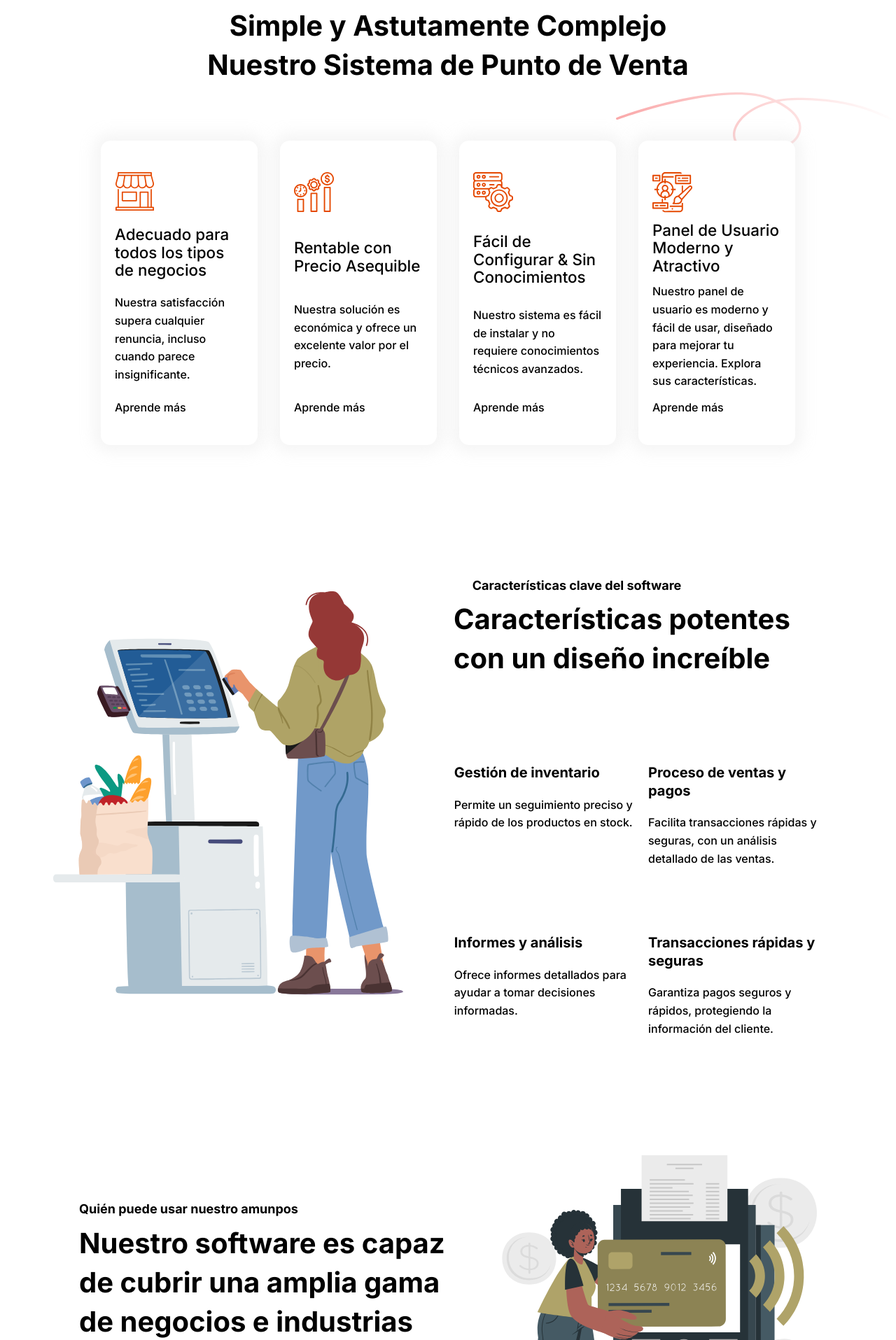
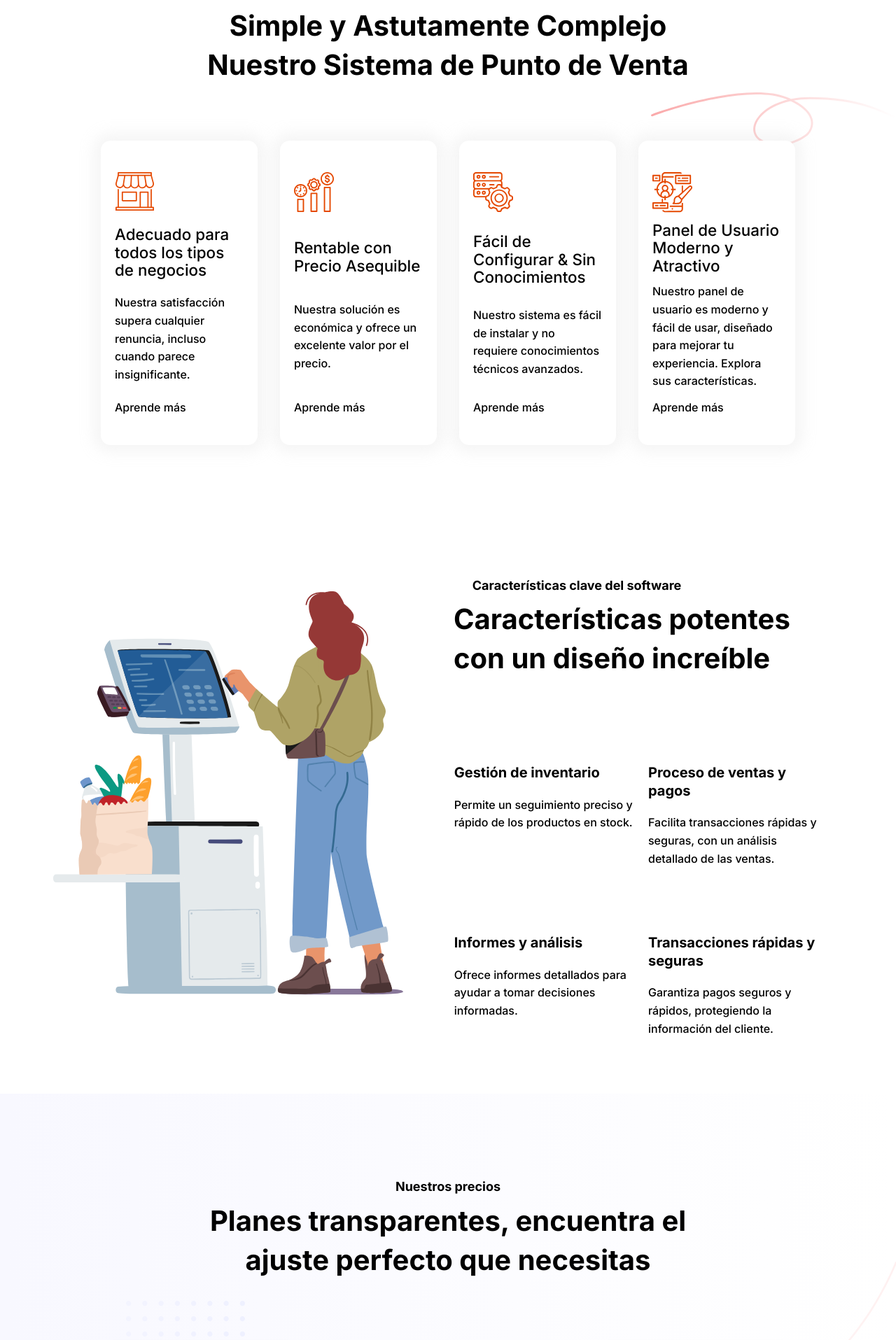
Before and after one commit to Aegox/amunpos-website, a Next.js app: page / in a window 1280 px wide. Shown: the part 965-2880 px from the top of the page at 70% size. Built offline with nearby package versions, Linux system fonts and the light colour scheme.

Commit message:
fix a width in mobile Call Action copmponent

```diff
--- a/src/app/components/CallAction.tsx
+++ b/src/app/components/CallAction.tsx
@@ -15,7 +15,7 @@ const CallAction: React.FC = () => {
           <Button text="Comprar ahora" theme="white" variant="inverted" styles="px-[30px] py-[12px]"/>
         </div>
       </div>
-<div className="absolute z-30 -bottom-30 left-0 w-[400px] h-[400px] bg-[var(--primary-color)] rounded-full filter blur-3xl opacity-10"></div>
+<div className="absolute z-30 -bottom-30 left-0 w-full lg:w-[400px] h-[400px] bg-[var(--primary-color)] rounded-full filter blur-3xl opacity-10"></div>
     </section>
   );
 };
--- a/src/app/components/Features.tsx
+++ b/src/app/components/Features.tsx
@@ -63,7 +63,7 @@ const Features: React.FC = () => {
       </h1>
       </motion.div>
 
-      <Image src="/Vector.svg" alt="shape vector for background features" width={400} height={400} className="absolute right-0 top-[32%]"/>
+      <Image src="/Vector.svg" alt="shape vector for background features" width={350} height={350} className="absolute right-0 top-[32%]"/>
       <motion.div
             initial={{ opacity: 0, y: 20 }}
             whileInView={{ opacity: 1, y: 0 }}
--- a/src/app/components/Hero.tsx
+++ b/src/app/components/Hero.tsx
@@ -5,7 +5,7 @@ import Image from 'next/image';
 const Hero: React.FC = () => {
   return (
     <div id="Inicio" className="relative flex flex-col-reverse gap-15 lg:gap-5 xl:gap-15 lg:flex-row items-center justify-center relative w-full h-full lg:h-screen overflow-hidden pt-[75px] xl:pt-[100px] lg:px-10 px-5 z-30 xl:pb-10 pb-20 lg:pt-30">
-    <div className="absolute z-30 -top-20 -right-20 w-[450px] h-[450px] bg-[var(--primary-color)] rounded-full filter blur-3xl opacity-15"></div>
+    <div className="absolute z-30 -top-20 w-full h-[450px] bg-[var(--primary-color)] rounded-full filter blur-3xl opacity-15"></div>
       <Image
         src="/hero_bg2.png"
         layout="fill"
--- a/src/app/page.tsx
+++ b/src/app/page.tsx
@@ -17,7 +17,6 @@ export default function Render() {
         <Hero/>
         <Features/>
         <SoftwareFeatures/>
-        <UseCases/>
         <Pricing/>
         <Testimonials/>
         <Partners/>
```
